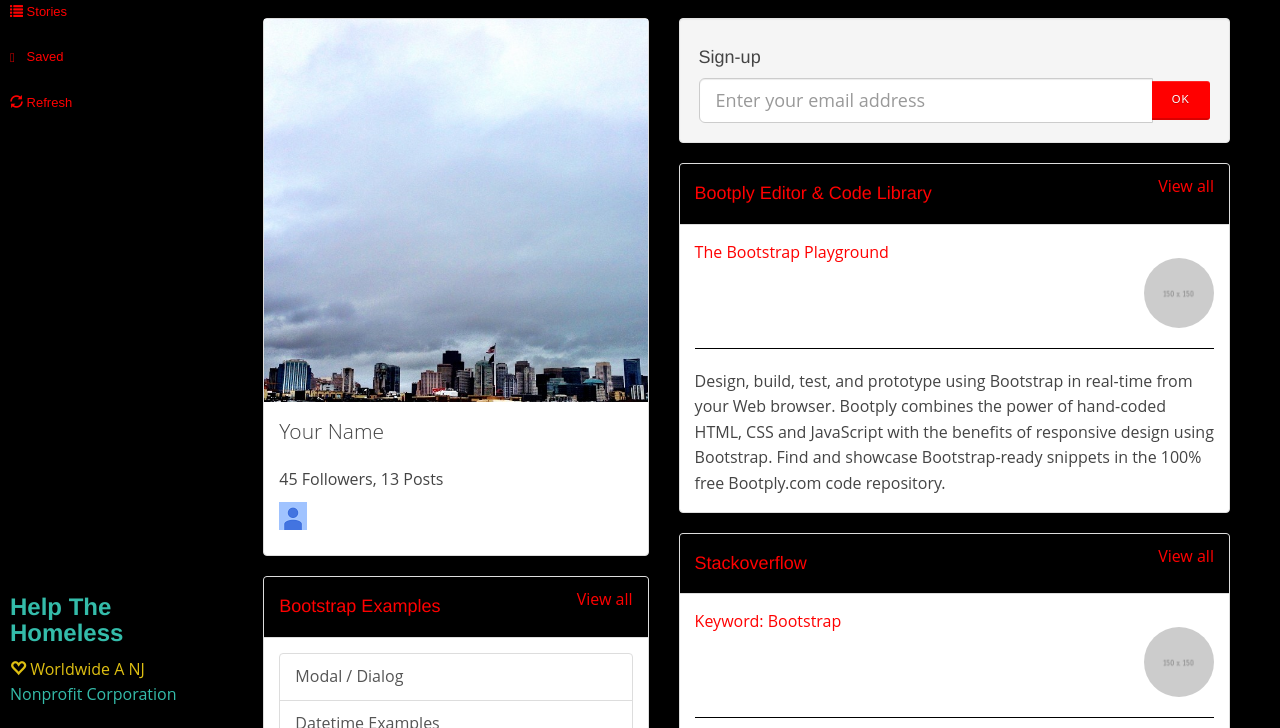
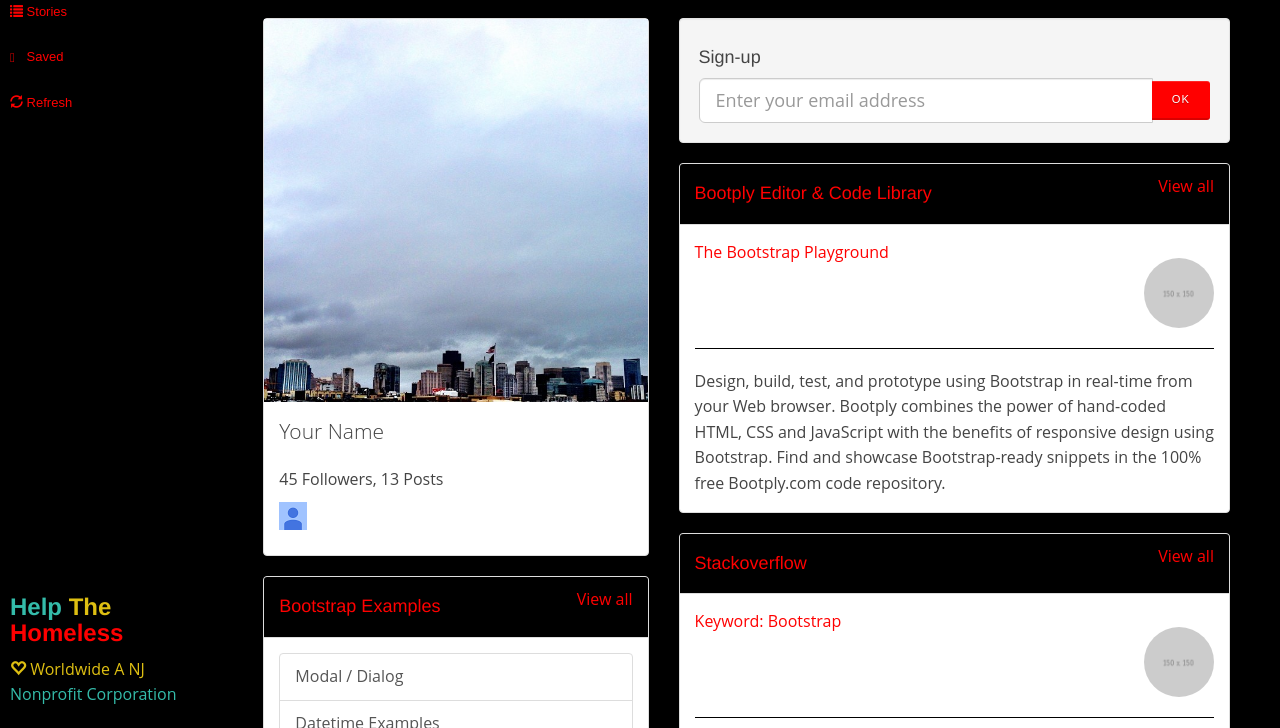
Before and after one commit to MichaelHDesigns/Project-SM, a plain HTML site: page index.html in a window 1280 px wide. Shown: the part 72-800 px from the top of the page. Drawn offline with Linux system fonts and the light colour scheme.

Commit message:
Update index.html

```diff
--- a/index.html
+++ b/index.html
@@ -33,7 +33,7 @@
 						</ul>
 						<ul class="list-unstyled hidden-xs" id="sidebar-footer">
 							<li>
-							  <a href="https://helpthehomelessworldwide.org"><h3><font style="color: #34bcaa">Help The Homeless</font></h3> <i class="glyphicon glyphicon-heart-empty" style="color: #debf12"></i> <font style="color: #debf12">Worldwide A NJ</font><br><font style="color: #34bcaa">Nonprofit Corporation</font></a>
+							  <a href="https://helpthehomelessworldwide.org"><h3><font style="color: #34bcaa">Help</font><font style="color: #debf12"> The</font> Homeless</font></h3> <i class="glyphicon glyphicon-heart-empty" style="color: #debf12"></i> <font style="color: #debf12">Worldwide A NJ</font><br><font style="color: #34bcaa">Nonprofit Corporation</font></a>
 							</li>
 						</ul>
 
```
